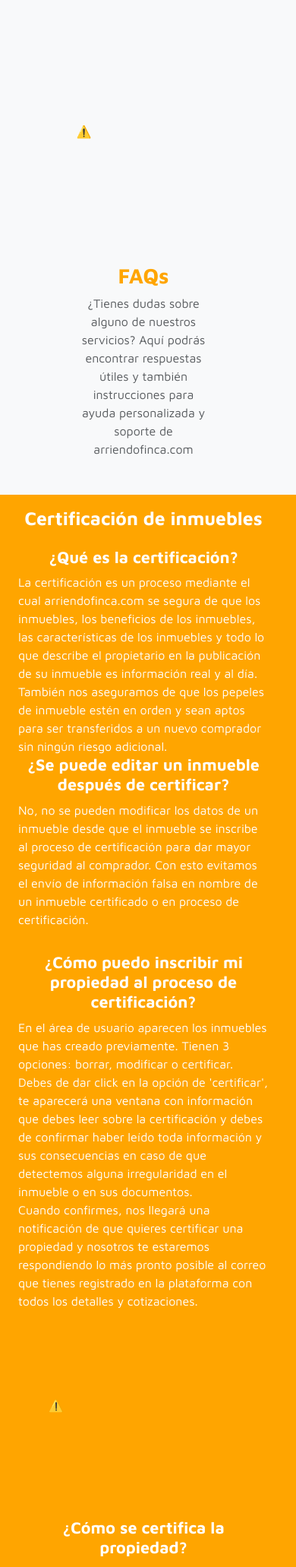
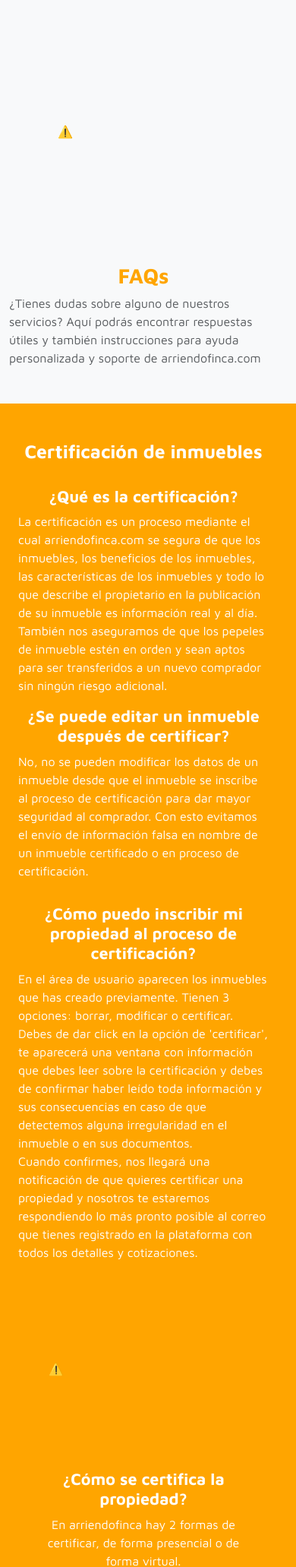
Before and after one commit to DavidMojica/arriendofinca-II, a Django app: page /FAQS/ in a window 390 px wide. Shown: the part 146-2208 px from the top of the page at 76% size. Run offline with Django 5.2, Linux system fonts and the light colour scheme; some libraries are stand-ins or nearby versions.

Commit message:
FAQS Responsive

```diff
--- a/main/models.py
+++ b/main/models.py
@@ -125,8 +125,6 @@
     def __str__(self):
         return f"Inmueble: {self.inmueble.id} Ceritificado: {self.id}"
 
-
-
 class Imagenes(models.Model):
     id = models.AutoField(primary_key=True)
     img = models.ImageField(upload_to='inmuebles', null=True)
@@ -143,8 +141,6 @@
     def __str__(self):
         return f"Inmueble: {self.inmueble.id} Id Destacado: {self.id} Fecha: {self.fecha_destacado}"
 
-
-
 @receiver(pre_delete, sender=Inmueble)
 def eliminar_imagenes_inmueble(sender, instance, **kwargs):
     imagenes = Imagenes.objects.filter(inmueble=instance)
--- a/main/templates/FAQS.html
+++ b/main/templates/FAQS.html
@@ -6,21 +6,21 @@
 <script src="https://unpkg.com/@lottiefiles/lottie-player@latest/dist/lottie-player.js"></script>
 
 <section class="bg-light row justify-content-center align-items-center gap-5 py-5 me-0">
-    <article class="col-6 col-lg-3 text-center">
+    <article class="col-sm-10 col-lg-3 row justify-content-center">
         <lottie-player src="https://lottie.host/f7936a61-536b-4483-adcb-d96c1afd2e7a/jtRVFzcqMf.json" class="lottie-md" background="##FFFFFF" speed="1" loop autoplay direction="1" mode="normal"></lottie-player>
     </article>
-    <article class="col-6 col-lg-4 text-center">
-        <h1 class="fw-bold text-orange">FAQs</h1>
-        <p class="text-wrap text-muted w-lg-50 m-auto">¿Tienes dudas sobre alguno de nuestros servicios? Aquí podrás encontrar respuestas útiles y también instrucciones para ayuda personalizada y soporte de arriendofinca.com</p>
+    <article class="col-sm-10 col-lg-4  row justify-content-center">
+        <h1 class="fw-bold text-orange text-center">FAQs</h1>
+        <p class="text-wrap text-muted w-lg-50 m-auto text-start">¿Tienes dudas sobre alguno de nuestros servicios? Aquí podrás encontrar respuestas útiles y también instrucciones para ayuda personalizada y soporte de arriendofinca.com</p>
     </article>
 </section>
 
 <!-- Certificacion -->
-<section class="bg-tt-orange row justify-content-center text-center py-3 me-0">
+<section class="bg-tt-orange row justify-content-center text-center py-5 me-0">
     <h2 class="text-white fw-bold">Certificación de inmuebles</h2>
     <section class="col-lg-8 row justify-content-center">
         <article class="my-3 row">
-            <section class="col-lg-6">
+            <section class="col-lg-6 my-2">
                 <h4 class="text-white fw-bold">¿Qué es la certificación?</h4>
                 <p class="text-white col col-10 m-auto text-start w-100">
                     La certificación es un proceso mediante el cual arriendofinca.com se segura de que los inmuebles, los beneficios de los inmuebles,
@@ -28,7 +28,7 @@
                     También nos aseguramos de que los pepeles de inmueble estén en orden y sean aptos para ser transferidos a un nuevo comprador sin ningún riesgo adicional.
                 </p>
             </section>
-            <section class="col-lg-6">
+            <section class="col-lg-6 my-2">
                 <h4 class="text-white fw-bold">¿Se puede editar un inmueble después de certificar?</h4>
                 <p class="text-white col col-10 m-auto text-start w-100 ">
                     No, no se pueden modificar los datos de un inmueble desde que el inmueble se inscribe al proceso de certificación para dar mayor seguridad al comprador.
@@ -37,8 +37,8 @@
             </section>
         </article>
 
-        <article class="my-3 row justify-content-center">
-            <section class="col-lg-6">
+        <article class=" row justify-content-center">
+            <section class="col-lg-6 my-2">
                 <h4 class="text-white fw-bold">¿Cómo puedo inscribir mi propiedad al proceso de certificación?</h4>
                 <p class="text-white m-auto text-start">
                     En el área de usuario aparecen los inmuebles que has creado previamente. Tienen 3 opciones: borrar, modificar o certificar.
@@ -48,41 +48,45 @@
                     al correo que tienes registrado en la plataforma con todos los detalles y cotizaciones.
                 </p>
             </section>
-            <section class="col-lg-6">
+            <section class="col-lg-6 my-2">
                 <lottie-player src="https://lottie.host/d324513d-bbc8-49e6-89f8-c555fd07bd82/9VorlQoUQ6.json" class="lottie-md m-auto" background="##FFFFFF" speed=".2" autoplay direction="1" mode="normal"></lottie-player>
             </section>
         </article>
 
-        <article class="my-2 row">
+        <article class="row">
             <h4 class="text-white fw-bold">¿Cómo se certifica la propiedad?</h4>
             <p class="text-white col col-10 m-auto text-sm">
                 En arriendofinca hay 2 formas de certificar, de forma presencial o de forma virtual.
             </p>
-            <section class="col-lg-6">
+            <section class="col-lg-6 my-2 ">
                 <h4 class="text-white mt-2 fw-bold">Revisión presencial</h4>
                 <p class="text-white col col-10 m-auto text-start">
                     Varios agentes de arriendofinca acudirán al inmueble en un horario previamente acordado con el dueño o encargado del inmueble. Durante el proceso se verificará que lo que se describió en el inmueble sea verdad, las características,
-                    se verificarán los papeles de la propiedad, se verificará que todo esté al día y si todo está en orden, se le otorgará la insignia 'vendedor confiable' que será visible en
+                    se verificarán los papeles de la propiedad, se verificará que todo esté al día y si todo está en orden, se le otorgará la insignia 'vendedor confiable' (según las <a href="#tipos_insignias">insignias para usuarios</a> ) que será visible en
                     todos los inmuebles que publiques durante 3 meses (esta insignia se anula si descubrimos alguna irregularidad en alguno de sus inmuebles) y también se le otorgará al inmueble
                     la insignia de 'completamente verificado', esta dura para siempre. Tenga en cuenta que si borra la propiedad, esta insignia desaparecerá. Actualmente esta opción sólo se encuentra
                     disponible para los inmuebles radicados en la ciudad de Medellín, municipios aledaños y pueblos cercanos a Medellín.
                 </p>
             </section>
-            <section class="col-lg-6">
-                <h4 class="text-white mt-2 fw-bold">Revisión virtual</h4>
+            <section class="col-lg-6 my-2 ">
+                <article class="my-2 ">
+                    <h4 class="text-white fw-bold">Revisión virtual</h4>
                     <p class="text-white col col-10 m-auto text-start">
                         De forma virtual, sólo podremos verificar los papeles del inmueble más no el inmueble físico, por lo que si todo sale bien, se le otorgará la insignia de 'papeles al día'
                         únicamente. Los papeles requeridos se los pediremos por correo directamente. Esta opción está disponible para toda Colombia.
                     </p>
+                </article>
+                <article class="my-2">
                     <h4 class="text-white fw-bold">Precio de certificación.</h4>
                     <p class="text-white col col-10 m-auto text-start">
                         El precio para certificar la propiedad depende mucho del tipo de inmueble a verificar y del tiempo que nos tome llevar a cabo este proceso. La certificación virtual cuesta menos que la presencial,
                         pero la presencial le da más seguridad a los compradores. Las cotizaciones se harán por correo o mediante WhatsApp.
                     </p>
+                </article>
             </section>
         </article>
 
-        <article class="my-2 row">
+        <article class="row">
             <article class="col-lg-6">
                 <lottie-player src="https://lottie.host/4080df7e-6586-4950-b8a4-c08a67b658b0/M4D4Eqbtvg.json" background="transparent" speed="0.2" class="mt-5 lottie-md m-auto" loop autoplay></lottie-player>
                 <!-- <lottie-player src="https://lottie.host/87ae1ac7-4237-4089-8f26-6d40937d8e76/WwcB5pV6OG.json" background="##ffffff" class="lottie-md m-auto" speed="1" loop autoplay direction="1" mode="normal"></lottie-player> -->
```
Lines whose indentation alone changed are shown as unchanged.
